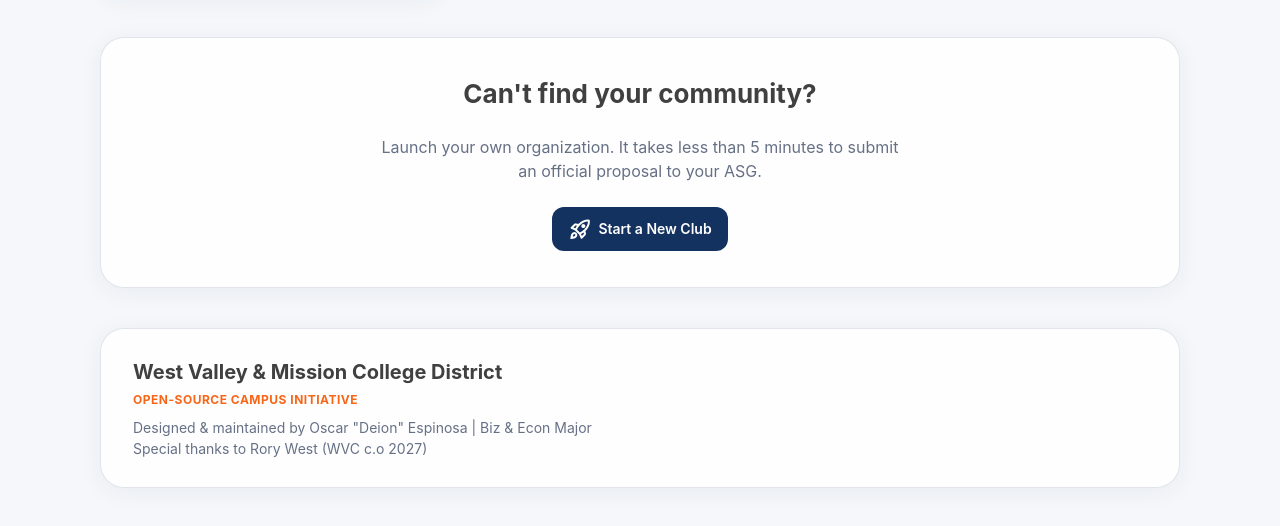
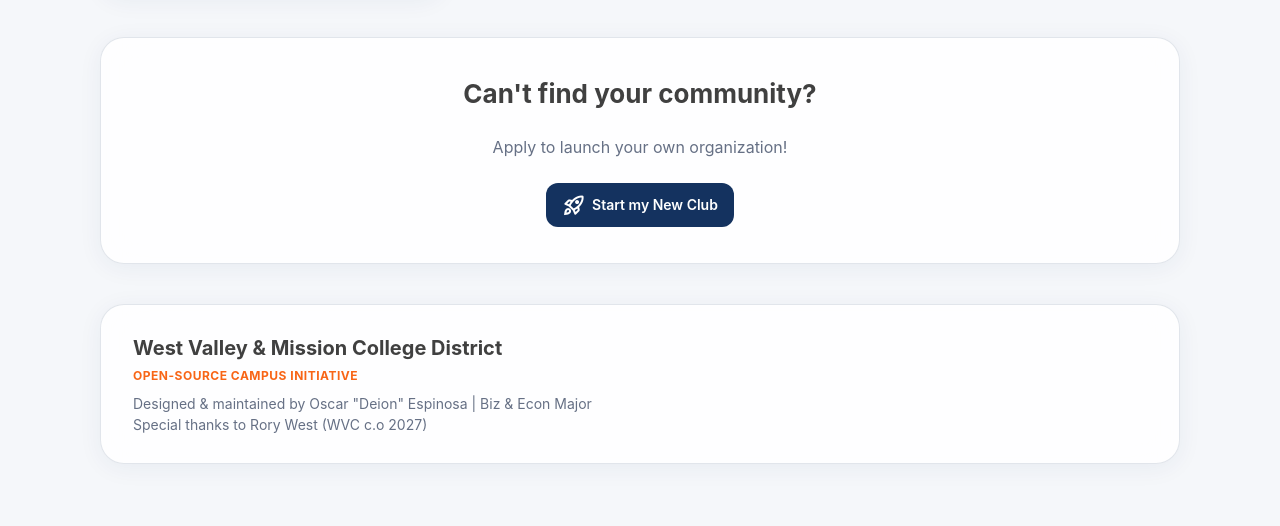
Before and after one commit to 718OEC/WV-MC, a plain HTML site: page index.html in a window 1280 px wide. Shown: the part 5134-5660 px from the top of the page. Drawn offline with nearby package versions, Linux system fonts and the light colour scheme.

Commit message:
Update callout section text for club launch

```diff
--- a/index.html
+++ b/index.html
@@ -61,10 +61,10 @@
    <!-- Callout Section -->
     <section id="start-club" class="glass callout-box">
       <h2>Can't find your community?</h2>
-      <p id="callout-desc">Launch your own organization. It takes less than 5 minutes to submit an official proposal to your ASG.</p>
+      <p id="callout-desc">Apply to launch your own organization!</p>
       <a href="#" id="start-club-btn" target="_blank" class="btn btn-primary">
         <span class="material-symbols-rounded" id="callout-icon">rocket_launch</span>
-        <span id="callout-btn-text">Start a New Club</span>
+        <span id="callout-btn-text">Start my New Club</span>
       </a>
     </section>
 
```
